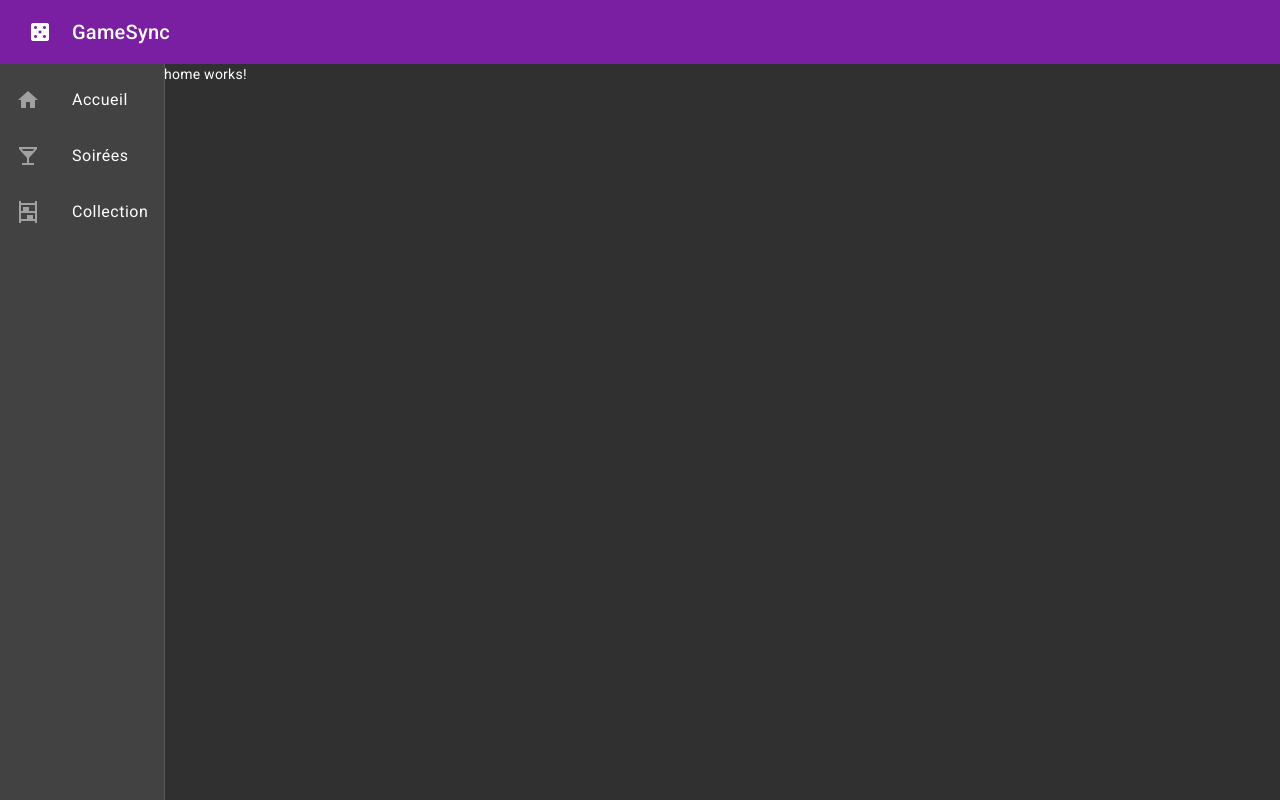
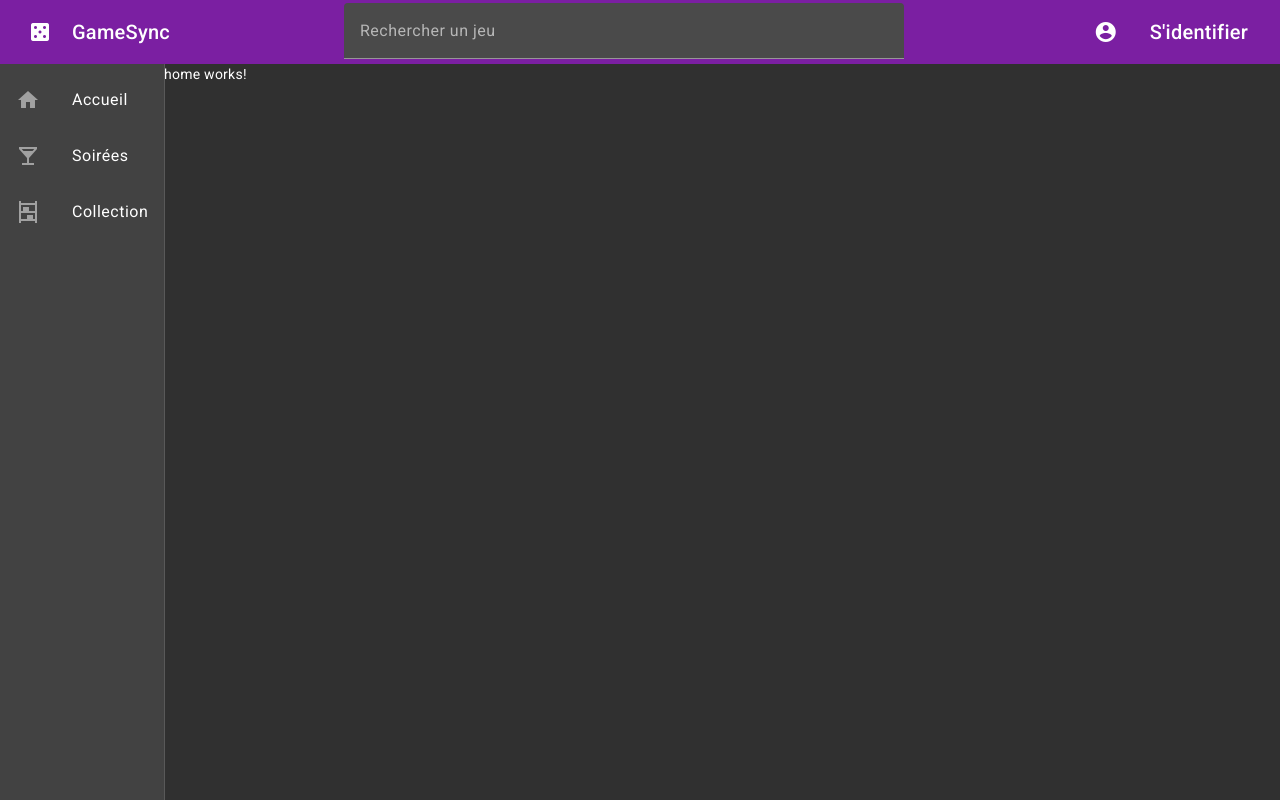
Before and after one commit to PDG2023/GameSync.App, an Angular app in the folder GameSync.Front/: page / in a window 1280 px wide. Built offline with nearby package versions, Linux system fonts and the light colour scheme.

Commit message:
feat: :lipstick: upraded toolbar layout

```diff
--- /dev/null
+++ b/GameSync.Front/src/app/common/search/search.component.html
@@ -0,0 +1,13 @@
+<mat-form-field class="search-form-field">
+  <input type="text"
+         aria-label="Number"
+         placeholder="Rechercher un jeu"
+         matInput
+         [formControl]="autoComplete"
+         [matAutocomplete]="auto">
+  <mat-autocomplete #auto="matAutocomplete">
+    <mat-option *ngFor="let option of filteredOptions$ | async" [value]="option">
+      {{option}}
+    </mat-option>
+  </mat-autocomplete>
+</mat-form-field>
--- /dev/null
+++ b/GameSync.Front/src/app/common/search/search.component.scss
@@ -0,0 +1,4 @@
+.search-form-field {
+  margin-bottom: -1.25em;
+  width: 100%;
+}
--- /dev/null
+++ b/GameSync.Front/src/app/common/search/search.component.ts
@@ -0,0 +1,24 @@
+import {Component, OnInit} from '@angular/core';
+import {map, Observable, of, startWith} from "rxjs";
+import {FormControl} from "@angular/forms";
+
+@Component({
+  selector: 'app-search',
+  templateUrl: './search.component.html',
+  styleUrls: ['./search.component.scss']
+})
+export class SearchComponent implements OnInit {
+  options: string[] = ['Cluedo', 'Loups-garoux', 'Uno'];
+  autoComplete = new FormControl('');
+  filteredOptions$: Observable<string[]> = of(['']);
+
+  ngOnInit() {
+    //filters options based on user input value
+    this.filteredOptions$ = this.autoComplete.valueChanges.pipe(
+      startWith(''),
+      map(value => this.options.filter(
+        option => option.toLowerCase().includes(value?.toLowerCase() || '')
+      ))
+    );
+  }
+}
--- a/GameSync.Front/src/app/common/side-nav/side-nav.component.html
+++ b/GameSync.Front/src/app/common/side-nav/side-nav.component.html
@@ -1,12 +1,26 @@
-<div class="example-container" [class.example-is-mobile]="mobileQuery.matches">
-  <mat-toolbar color="primary" class="example-toolbar">
-    <button mat-icon-button (click)="snav.toggle()">
-      <mat-icon>casino</mat-icon>
-    </button>
-    <h1 class="example-app-name">GameSync</h1>
+<div class="content-container" [class.is-mobile]="mobileQuery.matches">
+  <mat-toolbar color="primary" class="toolbar">
+    <div class="button-logo-container">
+      <button mat-icon-button (click)="snav.toggle()">
+        <mat-icon>casino</mat-icon>
+      </button>
+      <h1 class="app-name">GameSync</h1>
+    </div>
+    <div class="search-container">
+      <app-search></app-search>
+    </div>
+    <div class="login-container">
+      <div class="spacer"></div>
+      <div>
+        <a routerLink="/" mat-list-item>
+          <mat-icon matListItemIcon>account_circle</mat-icon>
+          S'identifier
+        </a>
+      </div>
+    </div>
   </mat-toolbar>
 
-  <mat-sidenav-container class="example-sidenav-container" [style.marginTop.px]="mobileQuery.matches ? 56 : 0">
+  <mat-sidenav-container class="sidenav-container" [style.marginTop.px]="mobileQuery.matches ? 56 : 0">
     <mat-sidenav #snav opened="true" [mode]="mobileQuery.matches ? 'over' : 'side'"
                  [fixedInViewport]="mobileQuery.matches"
                  fixedTopGap="56">
--- a/GameSync.Front/src/app/common/side-nav/side-nav.component.scss
+++ b/GameSync.Front/src/app/common/side-nav/side-nav.component.scss
@@ -1,4 +1,4 @@
-.example-container {
+.content-container {
   display: flex;
   flex-direction: column;
   position: absolute;
@@ -8,23 +8,43 @@
   right: 0;
 }
 
-.example-is-mobile .example-toolbar {
+.mat-toolbar-row, .mat-toolbar-single-row {
+  justify-content: space-between;
+}
+
+.button-logo-container {
+  display: flex;
+  align-items: center;
+  flex-grow: 1;
+}
+
+.search-container {
+  flex-grow: 2;
+}
+
+.login-container {
+  flex-grow: 1;
+  display: flex;
+  justify-content: space-between;
+}
+
+.is-mobile .toolbar {
   position: fixed;
   /* Make sure the toolbar will stay on top of the content as it scrolls past. */
   z-index: 2;
 }
 
-h1.example-app-name {
+h1.app-name {
   margin-left: 8px;
 }
 
-.example-sidenav-container {
+.sidenav-container {
   /* When the sidenav is not fixed, stretch the sidenav container to fill the available space. This
      causes `<mat-sidenav-content>` to act as our scrolling element for desktop layouts. */
   flex: 1;
 }
 
-.example-is-mobile .example-sidenav-container {
+.is-mobile .sidenav-container {
   /* When the sidenav is fixed, don't constrain the height of the sidenav container. This allows the
      `<body>` to be our scrolling element for mobile layouts. */
   flex: 1 0 auto;
--- a/GameSync.Front/src/app/common/side-nav/side-nav.component.ts
+++ b/GameSync.Front/src/app/common/side-nav/side-nav.component.ts
@@ -1,13 +1,18 @@
-import {ChangeDetectorRef, Component, OnDestroy} from '@angular/core';
+import {ChangeDetectorRef, Component, OnDestroy, OnInit} from '@angular/core';
 import {MediaMatcher} from "@angular/cdk/layout";
+import {map, Observable, of, startWith} from "rxjs";
+import {FormControl} from "@angular/forms";
 
 @Component({
   selector: 'app-side-nav',
   templateUrl: './side-nav.component.html',
   styleUrls: ['./side-nav.component.scss']
 })
-export class SideNavComponent implements OnDestroy {
+export class SideNavComponent implements OnInit, OnDestroy {
   mobileQuery: MediaQueryList;
+  options: string[] = ['Cluedo', 'Loups-garoux', 'Uno'];
+  autoComplete = new FormControl('');
+  filteredOptions$: Observable<string[]> = of(['']);
 
   private mobileQueryListener: () => void;
 
@@ -17,6 +22,16 @@ export class SideNavComponent implements OnDestroy {
     this.mobileQuery.addEventListener('change', this.mobileQueryListener);
   }
 
+  ngOnInit() {
+    //filters options based on user input value
+    this.filteredOptions$ = this.autoComplete.valueChanges.pipe(
+      startWith(''),
+      map(value => this.options.filter(
+        option => option.toLowerCase().includes(value?.toLowerCase() || '')
+      ))
+    );
+  }
+
   ngOnDestroy(): void {
     this.mobileQuery.removeEventListener('change', this.mobileQueryListener);
   }
```
Also changed, not shown: GameSync.Front/src/app/app.module.ts (+11 -1 lines), 1 other file (tests, documents, lock files or other folders).
